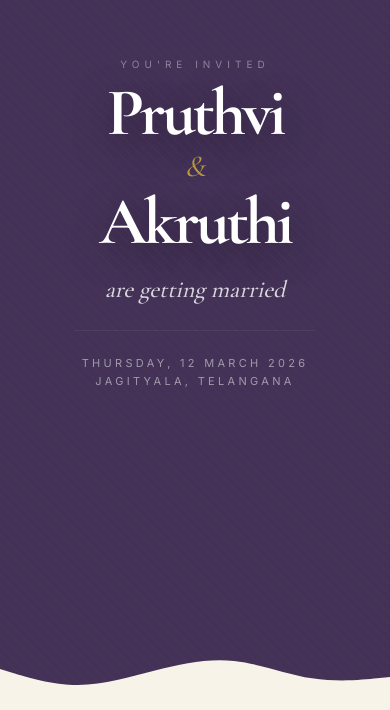
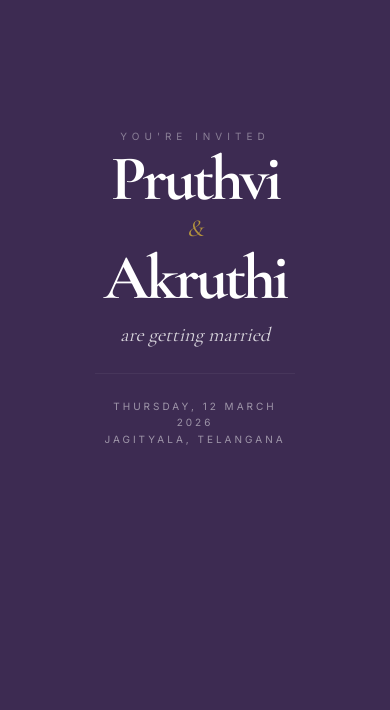
Before and after one commit to pruthvi2805/wedding-invite, a Next.js app: page / in a window 390 px wide. Shown: the part 134-844 px from the top of the page. Built offline with nearby package versions, Linux system fonts and the light colour scheme.

Commit message:
UX: Architectural Stabilization - 100vh Fold, Unified Backgrounds, and Section Clarity

```diff
--- a/src/app/globals.css
+++ b/src/app/globals.css
@@ -7,16 +7,26 @@
     --background-rgb: 250, 247, 240;
 }
 
+html,
 body {
     background: #3D2B52;
+    background-color: #3D2B52;
+    overscroll-behavior-y: none;
+    /* Stabilization */
+    -webkit-overflow-scrolling: touch;
+}
+
+body {
+    min-height: 100%;
+    position: relative;
     overflow-x: hidden;
 }
 
 /* Eliminate subpixel gaps in stacking */
-section,
-.relative {
-    margin-top: -1px;
-    padding-top: 1px;
+section {
+    display: block;
+    position: relative;
+    width: 100%;
 }
 
 @layer base {
--- a/src/app/page.tsx
+++ b/src/app/page.tsx
@@ -45,10 +45,6 @@ export default function Home() {
                     </motion.div>
                 )}
             </AnimatePresence>
-            {/* Global Grainy Texture */}
-            <div className="fixed inset-0 pointer-events-none z-50 opacity-[0.03]">
-                <div className="absolute top-0 left-0 w-full h-full bg-[#E5E5E5] mix-blend-multiply" />
-            </div>
 
             {/* Hero Section - The guided entry starts here */}
             <Hero
@@ -56,8 +52,11 @@ export default function Home() {
                 brideName={bride.name}
             />
 
-            {/* Transitional Flow - CLEAN STACKING WITH SWOOSH BLEND */}
-            <div className="relative bg-[#F7F3E8] space-y-40 pb-32 pt-12">
+            {/*
+                SECTION STACKING:
+                Clean, architectural stacking with generous spacing.
+            */}
+            <div className="relative bg-[#F7F3E8] space-y-48 py-32 z-10 w-full">
                 {/* Warmer Family Section */}
                 <section className="relative px-6 text-center space-y-8">
                     <motion.div
--- a/src/components/Hero.tsx
+++ b/src/components/Hero.tsx
@@ -48,17 +48,15 @@ export const Hero = ({
     };
 
     return (
-        <section className="h-[100dvh] w-full bg-[#3D2B52] relative overflow-hidden flex flex-col items-center justify-center">
+        <section className="h-[100dvh] w-full bg-[#3D2B52] relative overflow-hidden flex flex-col items-center justify-center flex-none">
             {/*
                 BACKGROUND LAYER:
-                Positioned absolute inset-0 so it covers the entire section
-                and stays consistent whether the intro or hero is visible.
+                Solid, single layer to prevent ghosting.
             */}
-            <div className="absolute inset-0 z-0 bg-[#3D2B52]">
-                <div className="absolute inset-0 opacity-[0.03] pointer-events-none"
-                    style={{ backgroundImage: 'repeating-linear-gradient(45deg, #D4AF37 0, #D4AF37 1px, transparent 0, transparent 50%)', backgroundSize: '10px 10px' }}
-                />
-            </div>
+            <div className="absolute inset-0 z-0 bg-[#3D2B52]" />
+
+            {/* Floating Marigold Petals (Optimized) */}
+            <PetalAnimation isStarted={startPetals} />
 
             {/* Intro Screen - Clean Fade Exit */}
             <AnimatePresence mode="wait">
@@ -83,10 +81,7 @@ export const Hero = ({
                 )}
             </AnimatePresence>
 
-            {/* Floating Marigold Petals (Optimized) */}
-            <PetalAnimation isStarted={startPetals} />
-
-            {/* Content Wrapper - MOBILE ONLY */}
+            {/* Content Wrapper - PERFECT CENTERING */}
             <AnimatePresence>
                 {startHero && (
                     <motion.div
@@ -94,39 +89,38 @@ export const Hero = ({
                         variants={containerVariants}
                         initial="hidden"
                         animate="visible"
-                        className="relative z-10 flex flex-col items-center text-center px-6 w-full justify-center pb-32"
+                        className="relative z-10 flex flex-col items-center text-center px-6 w-full justify-center"
                     >
-
                         {/* 1. Small Text: You're invited */}
-                        <span className="text-[10px] uppercase tracking-[0.5em] text-white/40 mb-3 block font-sans">
+                        <span className="text-[10px] uppercase tracking-[0.5em] text-white/40 mb-2 block font-sans">
                             You&apos;re invited
                         </span>
 
                         {/* 2. Huge: Names */}
-                        <div className="flex flex-col items-center gap-1 mb-6">
-                            <h1 className="text-[4.2rem] leading-[0.85] font-serif font-bold text-white tracking-tighter text-shadow-lg">
+                        <div className="flex flex-col items-center gap-1 mb-4">
+                            <h1 className="text-[4rem] leading-[0.85] font-serif font-bold text-white tracking-tighter">
                                 {groomName}
                             </h1>
 
-                            <div className="py-1">
-                                <span className="text-3xl font-serif text-[#D4AF37] italic opacity-80">
+                            <div className="py-0.5">
+                                <span className="text-2xl font-serif text-[#D4AF37] italic opacity-80">
                                     &
                                 </span>
                             </div>
 
-                            <h1 className="text-[4.2rem] leading-[0.85] font-serif font-bold text-white tracking-tighter text-shadow-lg">
+                            <h1 className="text-[4rem] leading-[0.85] font-serif font-bold text-white tracking-tighter">
                                 {brideName}
                             </h1>
                         </div>
 
                         {/* 3. Medium: are getting married */}
-                        <p className="text-2xl font-serif italic text-white/80 mb-6 font-medium">
+                        <p className="text-xl font-serif italic text-white/80 mb-6">
                             are getting married
                         </p>
 
                         {/* 4. Small: Date + City */}
-                        <div className="pt-6 border-t border-white/5 w-full max-w-[240px]">
-                            <p className="text-[11px] font-sans tracking-[0.3em] uppercase text-white/50 leading-relaxed">
+                        <div className="pt-6 border-t border-white/5 w-full max-w-[200px]">
+                            <p className="text-[10px] font-sans tracking-[0.3em] uppercase text-white/50 leading-relaxed">
                                 Thursday, 12 March 2026 <br />
                                 Jagityala, Telangana
                             </p>
@@ -135,18 +129,7 @@ export const Hero = ({
                 )}
             </AnimatePresence>
 
-            {/* Premium Transition - SVG Curve */}
-            <div className="absolute bottom-0 left-0 w-full leading-[0] z-20">
-                <svg viewBox="0 0 1440 320" preserveAspectRatio="none" className="w-full h-[80px] sm:h-[120px]">
-                    <path
-                        fill="#F7F3E8"
-                        fillOpacity="1"
-                        d="M0,160L48,176C96,192,192,224,288,224C384,224,480,192,576,165.3C672,139,768,117,864,128C960,139,1056,181,1152,197.3C1248,213,1344,203,1392,197.3L1440,192L1440,320L1392,320C1344,320,1248,320,1152,320C1056,320,960,320,864,320C768,320,672,320,576,320C480,320,384,320,288,320C192,320,96,320,48,320L0,320Z"
-                    ></path>
-                </svg>
-            </div>
-
-            {/* Subtle Scroll Hint */}
+            {/* Subtle Scroll Hint - Positioned higher to ensure it's above the fold */}
             <AnimatePresence>
                 {!hasScrolled && startHero && (
                     <motion.div
@@ -155,10 +138,10 @@ export const Hero = ({
                         animate={{ opacity: 1 }}
                         exit={{ opacity: 0 }}
                         transition={{ delay: 2, duration: 1 }}
-                        className="absolute bottom-24 flex flex-col items-center gap-1 text-white/20 z-30"
+                        className="absolute bottom-10 flex flex-col items-center gap-1 text-white/20 z-30"
                     >
-                        <span className="text-[9px] uppercase tracking-[0.6em] font-sans">Scroll To Reveal</span>
-                        <ChevronDown size={14} strokeWidth={1} className="animate-bounce" />
+                        <span className="text-[8px] uppercase tracking-[0.6em] font-sans">Reveal Invitation</span>
+                        <ChevronDown size={12} strokeWidth={1} className="animate-bounce" />
                     </motion.div>
                 )}
             </AnimatePresence>
```
